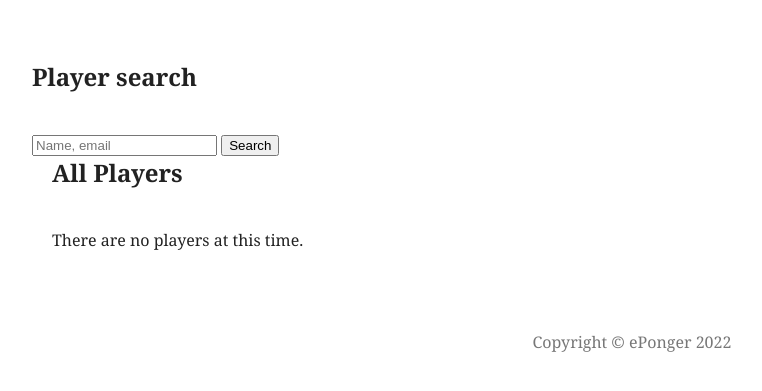
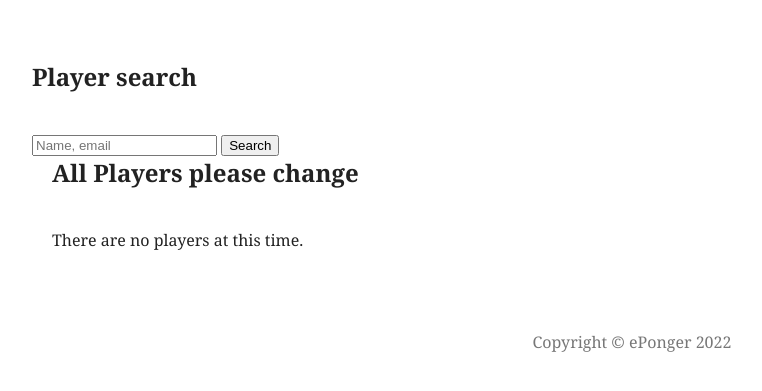
Before and after one commit to akosilar/eponger, a Node server app: page /players/ in a window 1280 px wide. Shown: the part 118-509 px from the top of the page, without its empty margins (8-770 px from the left). Run offline with Node 20, Linux system fonts and the light colour scheme; data that the repository does not hold is empty; some libraries are stand-ins or nearby versions.

Commit message:
Update players.ejs

```diff
--- a/views/players.ejs
+++ b/views/players.ejs
@@ -11,7 +11,7 @@
         </form>
     </div>
     <div class="players content">
-        <h2>All Players</h2>
+        <h2>All Players please change</h2>
 
         <% if (players.length >0) { %>
             <% players.forEach(players => { %>
```
